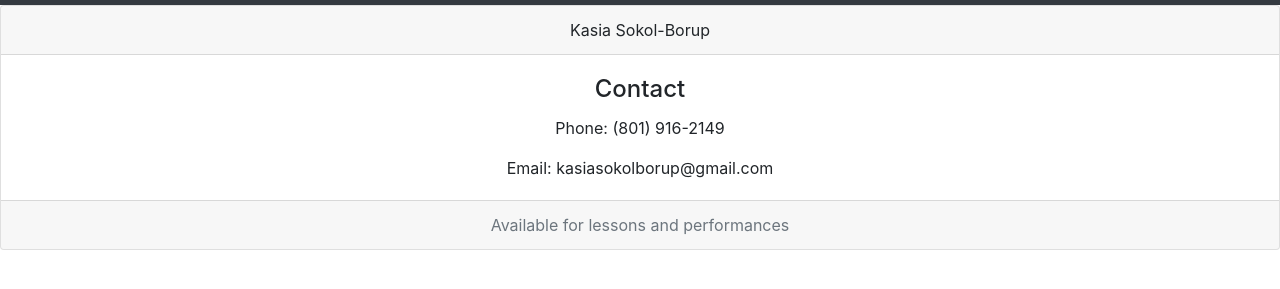
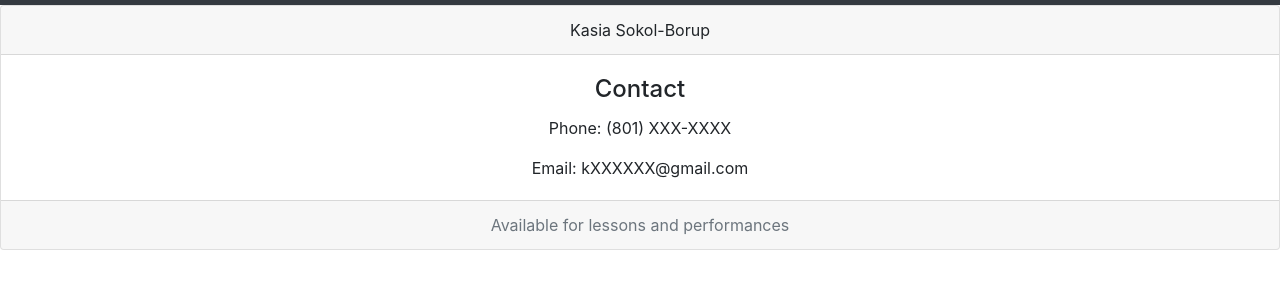
Before and after one commit to eaquin1/Kasia, a plain HTML site: page contact.html in a window 1280 px wide. Shown: the part 51-340 px from the top of the page. Drawn offline with nearby package versions, Linux system fonts and the light colour scheme.

Commit message:
changed contact info

```diff
--- a/contact.html
+++ b/contact.html
@@ -39,8 +39,8 @@
     </div>
     <div class="card-body">
       <h4 class="card-title">Contact</h4>
-      <p class="card-text">Phone: (801) 916-2149</p>
-      <p class="card-text">Email: kasiasokolborup@gmail.com</p>
+      <p class="card-text">Phone: (801) XXX-XXXX</p>
+      <p class="card-text">Email: kXXXXXX@gmail.com</p>
     </div>
     <div class="card-footer text-muted">
       Available for lessons and performances
```
